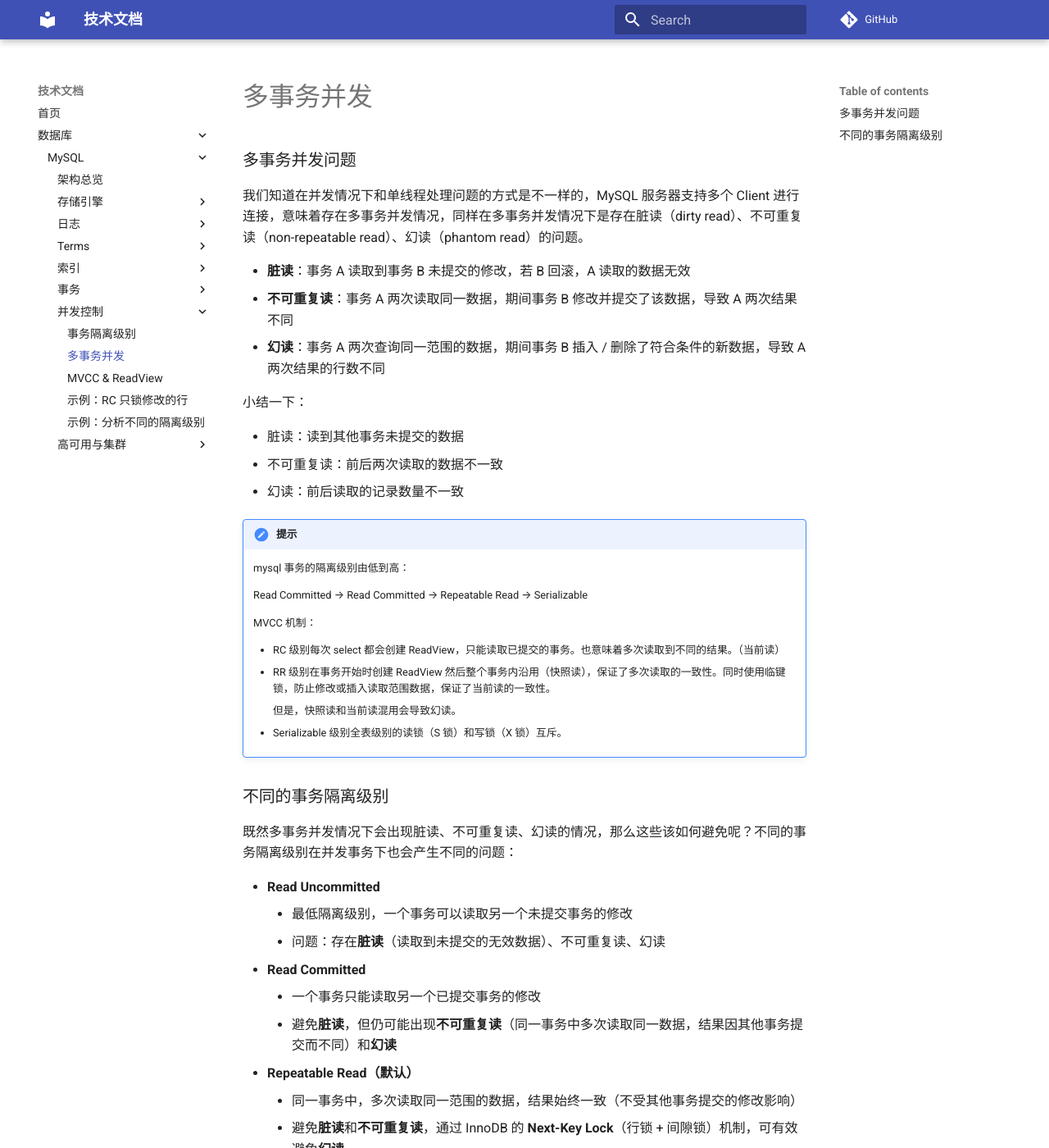
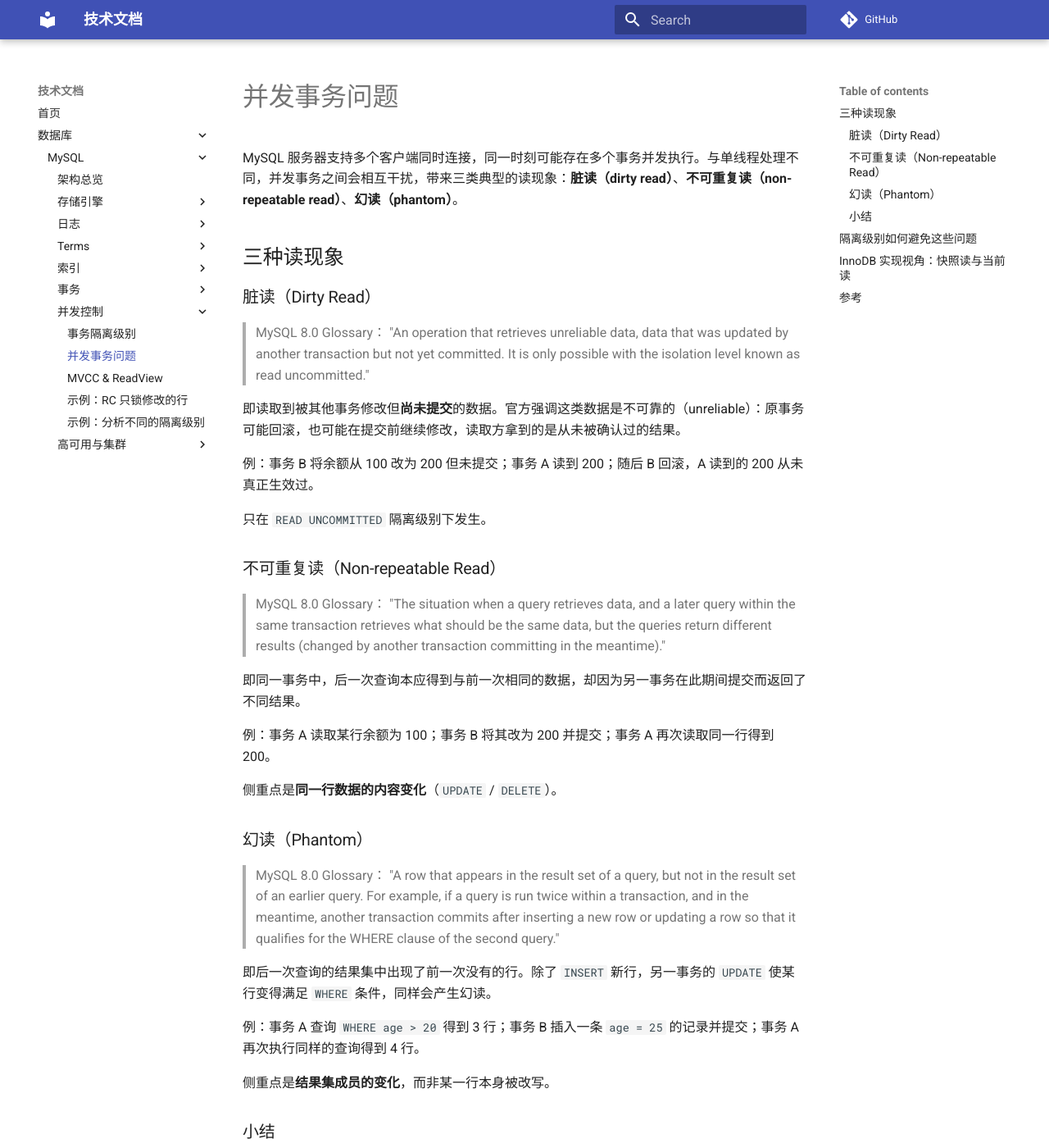
Before and after one commit to tangnewstar/tangnewstar.github.io, an MkDocs documentation site: the page built from docs/database/mysql/concurrency/multi-transaction-concurrency.md, in a window 1280 px wide and 1400 px high. Shown: the whole window at 82% size. Built offline with MkDocs 1.6.1 and Material for MkDocs 9.7.7, drawn with Linux system fonts in a browser that asks for light colours; comment, search, counter and statistics services are not loaded; some of the changed text lies outside the part shown.

Commit message:
docs: 改写并发事务问题文档，借鉴 MySQL 官方定义

```diff
--- a/docs/database/mysql/concurrency/index.md
+++ b/docs/database/mysql/concurrency/index.md
@@ -3,7 +3,7 @@
 MySQL 并发控制相关的内容，包括事务隔离级别、MVCC、当前读与快照读等核心机制。
 
 - [事务隔离级别](transaction-isolation.md)
-- [多事务并发](multi-transaction-concurrency.md)
+- [并发事务问题](multi-transaction-concurrency.md)
 - [MVCC & ReadView](mvcc-readview.md)
 
 ### 示例
--- a/docs/database/mysql/concurrency/multi-transaction-concurrency.md
+++ b/docs/database/mysql/concurrency/multi-transaction-concurrency.md
@@ -1,50 +1,82 @@
 ---
-title: 多事务并发
+title: 并发事务问题
 ---
 
-# 多事务并发
+# 并发事务问题
 
-### 多事务并发问题
+MySQL 服务器支持多个客户端同时连接，同一时刻可能存在多个事务并发执行。与单线程处理不同，并发事务之间会相互干扰，带来三类典型的读现象：**脏读（dirty read）**、**不可重复读（non-repeatable read）**、**幻读（phantom）**。
 
-我们知道在并发情况下和单线程处理问题的方式是不一样的，MySQL 服务器支持多个 Client 进行连接，意味着存在多事务并发情况，同样在多事务并发情况下是存在脏读（dirty read）、不可重复读（non-repeatable read）、幻读（phantom read）的问题。
+## 三种读现象
 
-- **脏读**：事务 A 读取到事务 B 未提交的修改，若 B 回滚，A 读取的数据无效
-- **不可重复读**：事务 A 两次读取同一数据，期间事务 B 修改并提交了该数据，导致 A 两次结果不同
-- **幻读**：事务 A 两次查询同一范围的数据，期间事务 B 插入 / 删除了符合条件的新数据，导致 A 两次结果的行数不同
+### 脏读（Dirty Read）
 
-小结一下：
+> MySQL 8.0 Glossary：
+> "An operation that retrieves unreliable data, data that was updated by another transaction but not yet committed. It is only possible with the isolation level known as read uncommitted."
 
-- 脏读：读到其他事务未提交的数据
-- 不可重复读：前后两次读取的数据不一致
-- 幻读：前后读取的记录数量不一致
+即读取到被其他事务修改但**尚未提交**的数据。官方强调这类数据是不可靠的（unreliable）：原事务可能回滚，也可能在提交前继续修改，读取方拿到的是从未被确认过的结果。
 
-!!! note "提示"
-    mysql 事务的隔离级别由低到高：
+例：事务 B 将余额从 100 改为 200 但未提交；事务 A 读到 200；随后 B 回滚，A 读到的 200 从未真正生效过。
 
-    Read Committed → Read Committed → Repeatable Read → Serializable
+只在 `READ UNCOMMITTED` 隔离级别下发生。
 
-    MVCC 机制：
+### 不可重复读（Non-repeatable Read）
 
-    - RC 级别每次 select 都会创建 ReadView，只能读取已提交的事务。也意味着多次读取到不同的结果。（当前读）
-    - RR 级别在事务开始时创建 ReadView 然后整个事务内沿用（快照读），保证了多次读取的一致性。同时使用临键锁，防止修改或插入读取范围数据，保证了当前读的一致性。
+> MySQL 8.0 Glossary：
+> "The situation when a query retrieves data, and a later query within the same transaction retrieves what should be the same data, but the queries return different results (changed by another transaction committing in the meantime)."
 
-        但是，快照读和当前读混用会导致幻读。
+即同一事务中，后一次查询本应得到与前一次相同的数据，却因为另一事务在此期间提交而返回了不同结果。
 
-    - Serializable 级别全表级别的读锁（S 锁）和写锁（X 锁）互斥。
+例：事务 A 读取某行余额为 100；事务 B 将其改为 200 并提交；事务 A 再次读取同一行得到 200。
 
-### 不同的事务隔离级别
+侧重点是**同一行数据的内容变化**（`UPDATE` / `DELETE`）。
 
-既然多事务并发情况下会出现脏读、不可重复读、幻读的情况，那么这些该如何避免呢？不同的事务隔离级别在并发事务下也会产生不同的问题：
+### 幻读（Phantom）
 
-- **Read Uncommitted**
-    - 最低隔离级别，一个事务可以读取另一个未提交事务的修改
-    - 问题：存在**脏读**（读取到未提交的无效数据）、不可重复读、幻读
-- **Read Committed**
-    - 一个事务只能读取另一个已提交事务的修改
-    - 避免**脏读**，但仍可能出现**不可重复读**（同一事务中多次读取同一数据，结果因其他事务提交而不同）和**幻读**
-- **Repeatable Read（默认）**
-    - 同一事务中，多次读取同一范围的数据，结果始终一致（不受其他事务提交的修改影响）
-    - 避免**脏读**和**不可重复读**，通过 InnoDB 的 **Next-Key Lock**（行锁 + 间隙锁）机制，可有效避免**幻读**
-- **Serializable**
-    - 最高隔离级别，强制所有事务串行执行（类似单线程），完全禁止并发操作；全表级别的读锁（S 锁）和写锁（X 锁）互斥
-    - 解决：避免所有并发问题（脏读、不可重复读、幻读），但并发性能极差
+> MySQL 8.0 Glossary：
+> "A row that appears in the result set of a query, but not in the result set of an earlier query. For example, if a query is run twice within a transaction, and in the meantime, another transaction commits after inserting a new row or updating a row so that it qualifies for the WHERE clause of the second query."
+
+即后一次查询的结果集中出现了前一次没有的行。除了 `INSERT` 新行，另一事务的 `UPDATE` 使某行变得满足 `WHERE` 条件，同样会产生幻读。
+
+例：事务 A 查询 `WHERE age > 20` 得到 3 行；事务 B 插入一条 `age = 25` 的记录并提交；事务 A 再次执行同样的查询得到 4 行。
+
+侧重点是**结果集成员的变化**，而非某一行本身被改写。
+
+### 小结
+
+| 现象 | 关注点 | 典型成因 | 发生条件 |
+|---|---|---|---|
+| 脏读 | 读到未提交的数据 | 其他事务的未提交修改 | `READ UNCOMMITTED` |
+| 不可重复读 | 同一行前后值不同 | 其他事务提交 `UPDATE` / `DELETE` | `READ UNCOMMITTED`、`READ COMMITTED` |
+| 幻读 | 结果集出现新行 | 其他事务提交 `INSERT`，或 `UPDATE` 使行满足 `WHERE` | `READ UNCOMMITTED`、`READ COMMITTED`（RR 下见下文） |
+
+## 隔离级别如何避免这些问题
+
+SQL 标准定义了四种隔离级别，级别越低并发性能越好，但可容忍的异常越多。InnoDB 支持全部四种，默认是 `REPEATABLE READ`。
+
+| 隔离级别 | 脏读 | 不可重复读 | 幻读 | InnoDB 实现要点 |
+|---|---|---|---|---|
+| `READ UNCOMMITTED` | 允许 | 允许 | 允许 | 普通 `SELECT` 非锁定，可能读到行的较早版本 |
+| `READ COMMITTED` | 避免 | 允许 | 允许 | 每次一致性读新建 ReadView；锁定读只锁索引记录，不锁 gap |
+| `REPEATABLE READ`（默认） | 避免 | 避免 | 快照读由 MVCC 保证；当前读由 gap / next-key lock 阻止向范围插入 | 同一事务的多次一致性读复用第一次建立的快照 |
+| `SERIALIZABLE` | 避免 | 避免 | 避免 | `autocommit=0` 时普通 `SELECT` 隐式转为 `SELECT ... FOR SHARE`；`autocommit=1` 时 `SELECT` 是独立只读事务，可作一致性非锁定读 |
+
+各隔离级别的加锁细节与示例见 [事务隔离级别](transaction-isolation.md)。
+
+## InnoDB 实现视角：快照读与当前读
+
+三类现象既取决于隔离级别，也取决于读的方式。InnoDB 中有两种读：
+
+- **快照读（一致性非锁定读）**：普通 `SELECT`，基于 MVCC。事务通过 ReadView 从 `undo log` 的版本链中筛选出可见版本，**不加锁**。
+    - `READ COMMITTED`：每次一致性读都创建新的 ReadView，因此同一事务内两次查询可能看到不同结果。
+    - `REPEATABLE READ`：第一次一致性读创建 ReadView，整个事务沿用（`START TRANSACTION WITH CONSISTENT SNAPSHOT` 可在事务开始时就建立快照），因此多次查询结果一致。
+- **当前读（锁定读）**：`SELECT ... FOR UPDATE`、`SELECT ... FOR SHARE`、`UPDATE`、`DELETE`，读取**最新版本并加锁**。`REPEATABLE READ` 下对范围扫描使用 gap lock / next-key lock，阻止其他事务向已锁范围插入，从而避免当前读的幻读。
+
+!!! warning "不要混用快照读与当前读"
+    InnoDB 官方文档明确不建议在同一个 `REPEATABLE READ` 事务中混用普通 `SELECT` 与锁定语句（`UPDATE`、`INSERT`、`DELETE`、`SELECT ... FOR ...`）：普通 `SELECT` 看到的是 ReadView 中的快照状态，锁定语句使用的是数据库最新状态并加锁，两者通常不一致。这正是“快照读与当前读混用导致幻读”的根源。
+
+MVCC、ReadView 与两种读的关系见 [MVCC & ReadView](mvcc-readview.md)。
+
+## 参考
+
+- [MySQL 8.0 Glossary](https://dev.mysql.com/doc/refman/8.0/en/glossary.html)
+- [MySQL 8.0 Reference Manual · 17.7.2.1 Transaction Isolation Levels](https://dev.mysql.com/doc/refman/8.0/en/innodb-transaction-isolation-levels.html)
--- a/mkdocs.yml
+++ b/mkdocs.yml
@@ -69,7 +69,7 @@ nav:
           - 并发控制:
               - 概览: database/mysql/concurrency/index.md
               - 事务隔离级别: database/mysql/concurrency/transaction-isolation.md
-              - 多事务并发: database/mysql/concurrency/multi-transaction-concurrency.md
+              - 并发事务问题: database/mysql/concurrency/multi-transaction-concurrency.md
               - MVCC & ReadView: database/mysql/concurrency/mvcc-readview.md
               - 示例：RC 只锁修改的行: database/mysql/concurrency/example-rc-locks.md
               - 示例：分析不同的隔离级别: database/mysql/concurrency/example-isolation-levels.md
```
